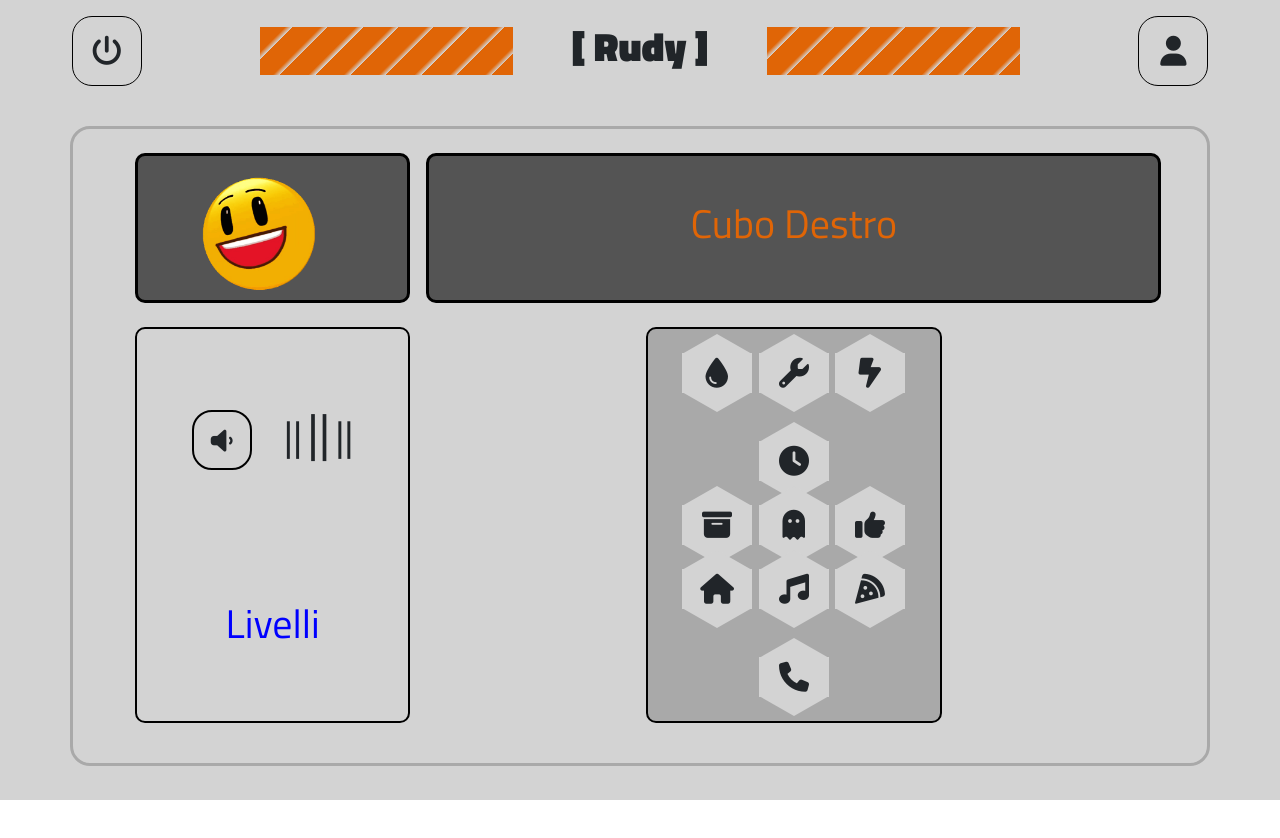
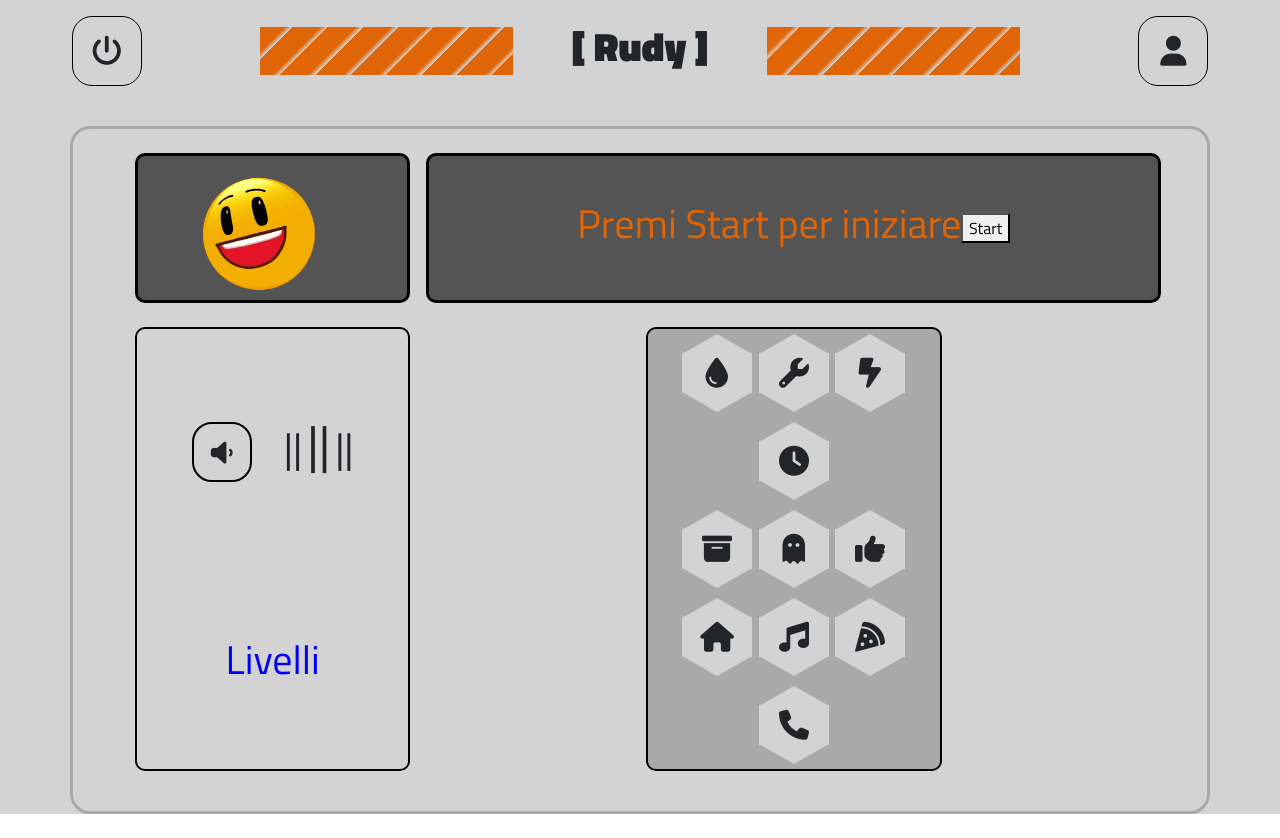
Before and after one commit to Valeria-Caramellino/memory, a Vue app: page / in a window 1280 px wide. Before the commit the page ends 800 px from the top, so only its background shows below. Built offline with nearby package versions, Linux system fonts and the light colour scheme.

Commit message:
add component

```diff
--- a/src/components/componentMain/componentSectionFirst/component/RightCube.vue
+++ b/src/components/componentMain/componentSectionFirst/component/RightCube.vue
@@ -1,23 +1,119 @@
 <script>
-export default{
-    name:'RightCube'
+import { ref } from 'vue';
+import store from '../../../../store';
+
+export default {
+  name: 'RightCube',
+  data() {
+    return {
+      store,
+      showChoices: Array.from({ length: store.computerChoices.length }, () => ref(false)),
+
+    };
+  },
+  methods: {
+    startGame() {
+      //resetto
+      store.gameInProgress = true;
+      store.gameWon = false;
+      store.gameMessage = "";
+      store.userChoices = [];
+
+      // 5 Scelte Computer
+      store.computerChoices = this.generateComputerChoices();
+
+      // Visualizza le scelte del computer una alla volta
+      this.showComputerChoices(0);
+
+    },
+
+    //Genero 5 scelte per il computer
+    generateComputerChoices() {
+      const choices = [];
+
+      for (let i = 0; i < 5; i++) {
+        const randomGroup = Math.floor(Math.random() * 3);
+
+        let selectedGroup;
+
+        if (randomGroup === 0) {
+          selectedGroup = store.icon1;
+        } else if (randomGroup === 1) {
+          selectedGroup = store.icon2;
+        } else {
+          selectedGroup = store.icon3;
         }
 
+        const randomIndex = Math.floor(Math.random() * selectedGroup.length);
+
+        const selectedChoice = selectedGroup[randomIndex];
+
+        choices.push(selectedChoice);
+
+        console.log(`Scelta ${i + 1}: ${selectedChoice.name}`);
+      }
+
+      return choices;
+    },
+
+    async showComputerChoices(index) {
+      if (index < store.computerChoices.length) {
+        // Visualizza la scelta corrente
+        this.showChoices[index] = true;
+
+        // Attendi un breve ritardo
+        await this.delay(2000);
+
+        // Nascondi la scelta
+        this.showChoices[index] = false;
+
+        // Attendi un breve ritardo
+        await this.delay(1000);
+
+        // Mostra la prossima scelta
+        this.showComputerChoices(index + 1);
+      }
+    },
+    delay(ms) {
+      return new Promise(resolve => setTimeout(resolve, ms));
+    },
+  },
+
+
+};
 </script>
+
 <template>
+  <section class="col-8 d-flex justify-content-center align-items-center">
 
-    <section class="col-8 d-flex justify-content-center align-items-center">
-        <h1>Cubo Destro</h1>
+    <template v-if="store.gameInProgress">
+
+      <!-- Mostra le scelte del computer -->
+      <div v-for="(choice, index) in store.computerChoices" :key="choice.name" class="computer-choice">
+        <i :class="choice.text" v-show="showChoices[index]"></i>
+      </div>
+
+      <div v-if="store.gameMessage">{{ store.gameMessage }}</div>
+
+
+    </template>
+
+    <template v-else>
+      <!-- Mostra il messaggio quando il gioco non è in corso -->
+      <h1>Premi Start per iniziare</h1>
+      <button @click="startGame">Start</button>
+    </template>
   </section>
 </template>
+
 <style lang="scss" scoped>
-section{
-    //width: 400px;
+section {
   height: 150px;
-    background-color: rgba(0,0,0, 0.6);
+  background-color: rgba(0, 0, 0, 0.6);
   border: 3px solid black;
   border-radius: 10px;
-    h1{
+
+  h1 {
     color: rgb(224, 101, 6);
   }
 }
--- a/src/components/componentMain/componentSectionSecond/component/right/Simbols.vue
+++ b/src/components/componentMain/componentSectionSecond/component/right/Simbols.vue
@@ -1,105 +1,94 @@
 <script>
+import store from '../../../../../store';
+
 export default {
   name: 'Simbols',
   data() {
     return {
-            icon1: [
-                {
-                    name: 'goccia',
-                    text: 'fa-solid fa-droplet'
+      store,
+    };
   },
-                {
-                    name: 'chiave inglese',
-                    text: 'fa-solid fa-wrench'
-                },
-                {
-                    name: 'fulmine',
-                    text: 'fa-solid fa-bolt-lightning'
-                },
-                {
-                    name: 'orologio',
-                    text: 'fa-solid fa-clock'
-                },
+  methods: {
+    selectSymbol(name) {
+      store.userChoices.push(name);
+      const lastIndex = store.userChoices.length - 1;
 
+      if (store.userChoices[lastIndex] !== store.computerChoices[lastIndex].name) {
+        this.handleGameOver(`Gioco finito! Hai sbagliato la scelta ${lastIndex + 1}`);
+      } else {
+        this.handleCorrectChoice(`Scelta ${lastIndex + 1} corretta!`);
 
-            ],
-            icon2: [
-                {
-                    name: 'scatola',
-                    text: 'fa-solid fa-box-archive'
-                },
-                {
-                    name: 'fantasma',
-                    text: 'fa-solid fa-ghost'
-                },
-                {
-                    name: 'ok',
-                    text: 'fa-solid fa-thumbs-up'
-                },
+        if (store.userChoices.length === store.computerChoices.length) {
+          if (this.checkUserChoices()) {
+            this.handleGameOutcome("Hai vinto!");
+          } else {
+            this.handleGameOutcome("Hai Perso!");
+          }
 
-            ],
-            icon3: [
-                {
-                    name: 'casa',
-                    text: 'fa-solid fa-house'
-                },
-                {
-                    name: 'nota',
-                    text: 'fa-solid fa-music'
-                },
-                {
-                    name: 'pizza',
-                    text: 'fa-solid fa-pizza-slice'
-                },
-                {
-                    name: 'telefono',
-                    text: 'fa-solid fa-phone'
-                },
-            ]
+          store.userChoices = [];
         }
       }
+    },
+    checkUserChoices() {
+      for (let i = 0; i < store.userChoices.length; i++) {
+        if (store.userChoices[i] !== store.computerChoices[i].name) {
+          this.handleGameOver(`Gioco finito! Hai sbagliato la scelta ${i + 1}.`);
+          return false;
         }
+        this.handleCorrectChoice(`Scelta ${i + 1} corretta!`);
+      }
+
+      this.handleGameOutcome("Complimenti! Hai indovinato tutte le scelte.");
+      return true;
+    },
+    handleGameOver(message) {
+      this.showGameMessage(message);
+      this.resetGameAfterDelay();
+    },
+    handleCorrectChoice(message) {
+      this.showGameMessage(message);
+    },
+    handleGameOutcome(message) {
+      this.showGameMessage(message);
+      this.resetGameAfterDelay();
+    },
+    showGameMessage(message) {
+      this.store.gameMessage = message;
+      setTimeout(() => {
+        this.store.gameMessage = "";
+      }, 2000);
+    },
+    resetGameAfterDelay() {
+      setTimeout(() => {
+        this.store.gameInProgress = false;
+      }, 2000);
+    },
+  },
+};
 </script>
+
 <template>
   <section class="container">
     <div class="row justify-content-center">
       <div class="col-5">
-
-                <!-- prima riga -->
-                <div class="row justify-content-center ">
-
-                    <div v-for="item in icon1" class="esagono d-flex align-items-center justify-content-center">
-
-                        <i :class="item.text"></i>
-                    </div>
-                </div>
-                <!-- seconda riga -->
-                <div class="row justify-content-center ">
-
-                    <div v-for="item in icon2" class="esagono centrale d-flex align-items-center justify-content-center">
-
-                        <i :class="item.text"></i>
-                    </div>
-                </div>
-                <!-- terza riga -->
-                <div class="row justify-content-center">
-
-                    <div v-for="item in icon3" class="esagono d-flex align-items-center justify-content-center">
-
+        <div v-for="group in [store.icon1, store.icon2, store.icon3]" :key="group[0].name" class="row justify-content-center">
+          <div v-for="item in group" :key="item.name" class="esagono d-flex align-items-center justify-content-center" @click="selectSymbol(item.name)">
             <i :class="item.text"></i>
           </div>
         </div>
       </div>
     </div>
-
   </section>
 </template>
+
+
 <style lang="scss" scoped>
-.col-5{
+.col-5 {
     background-color: darkgray;
     border: 2px solid black;
     border-radius: 10px;
 }
+
 .esagono {
     width: 70px;
     height: 40px;
@@ -113,9 +102,11 @@ export default {
     -o-transform: rotate(180deg);
     transform: rotate(180deg);
     border: 1px solid lightgray;
-    i{
+
+    i {
         font-size: 30px;
     }
+
     &:hover {
         cursor: pointer;
 
@@ -157,4 +148,5 @@ export default {
     border-left: 35px solid transparent;
     border-right: 35px solid transparent;
 
-}</style>
+}
+</style>
```
Lines whose indentation alone changed are shown as unchanged.
